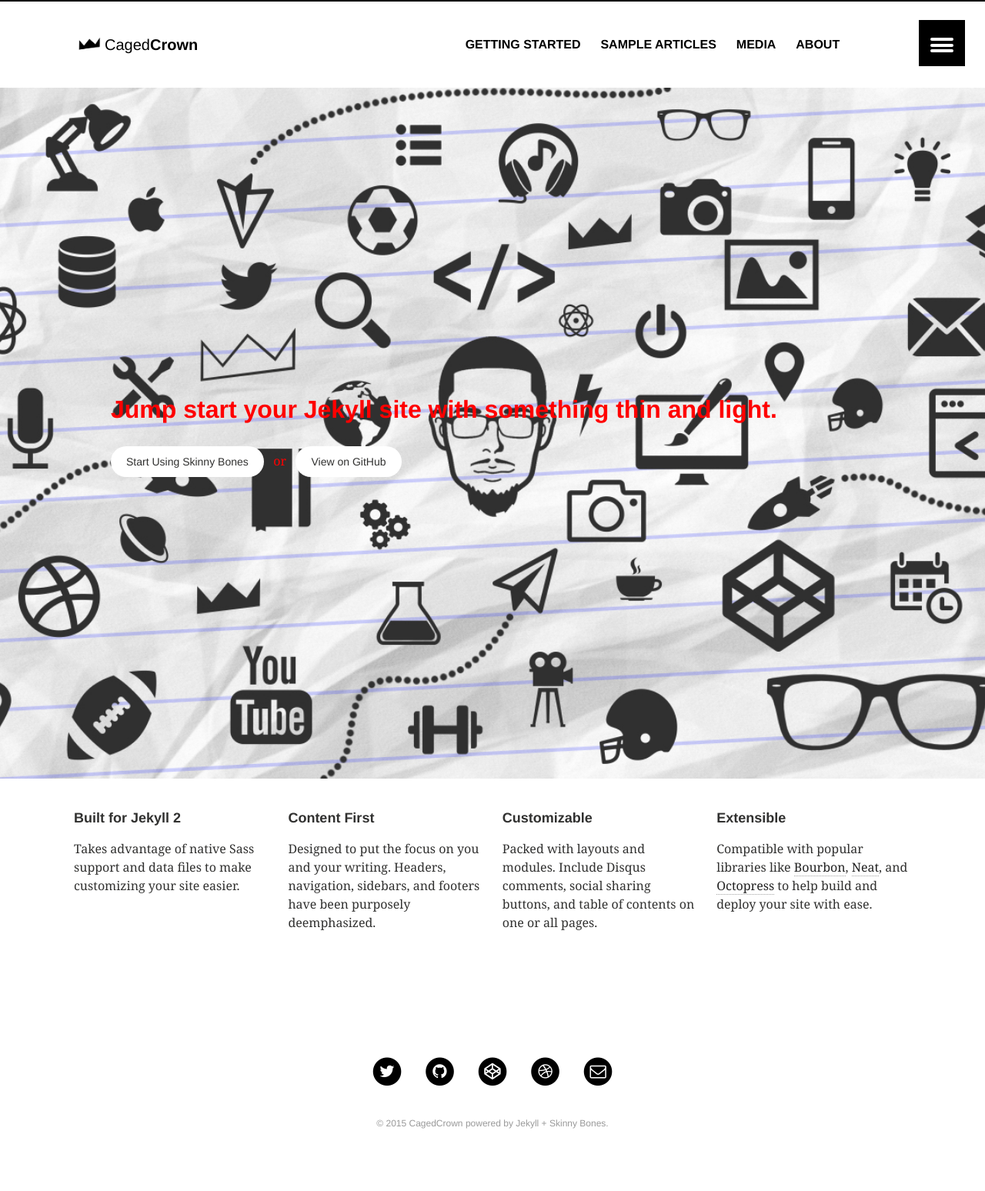
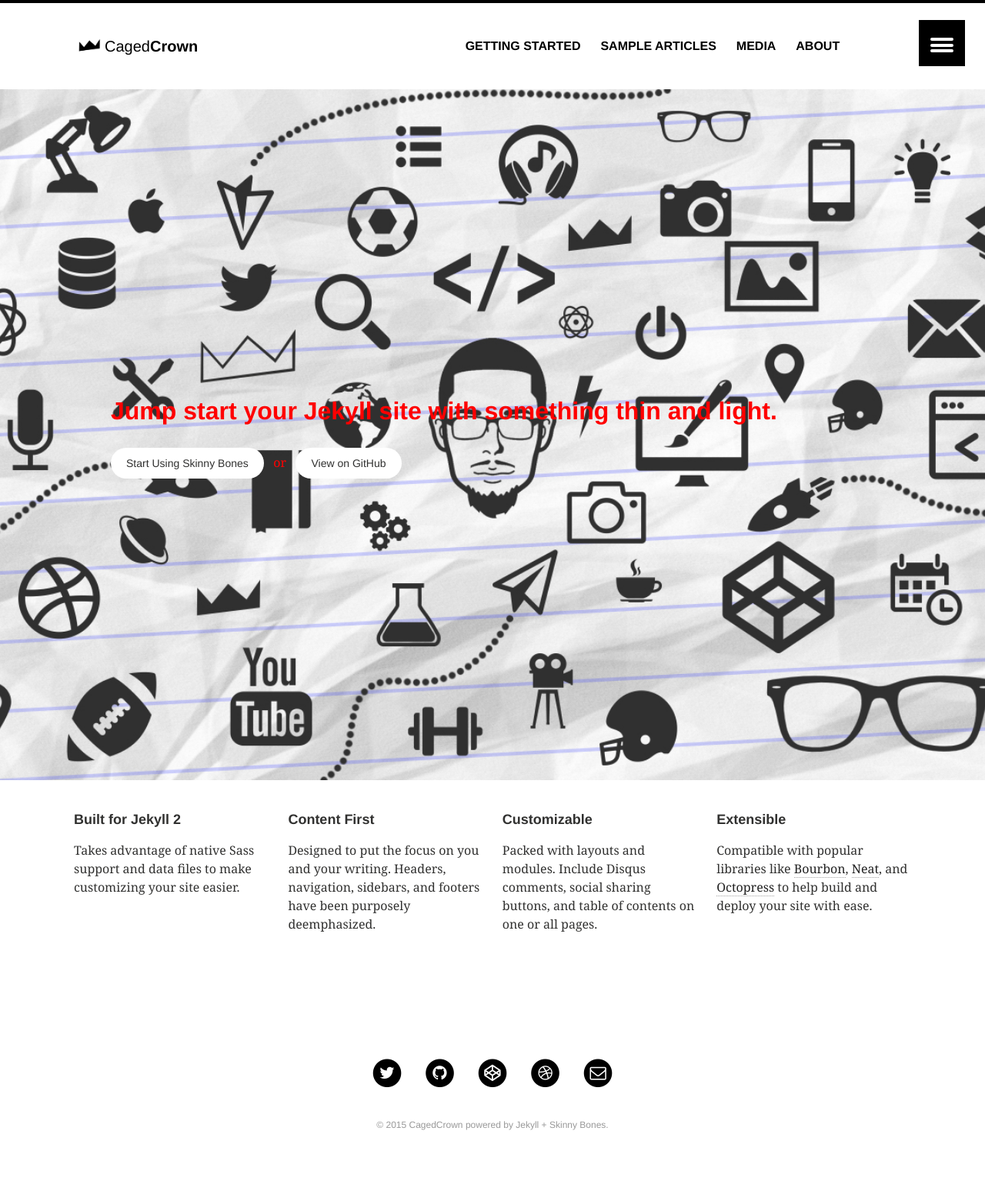
Before and after one commit to cagedcrown/cagedcrown.github.io, a Jekyll site: the page built from index.md, in a window 1280 px wide. Shown: the whole page at 77% size. Built offline with Jekyll 4.4.1, drawn with Linux system fonts in a browser that asks for light colours.

Commit message:
added black border to top of navbar

```diff
--- a/_sass/_layout.scss
+++ b/_sass/_layout.scss
@@ -2,7 +2,7 @@
 // --------------------------------------------------
 
 #masthead {
-	border-top: 2px solid black;
+	border-top: 4px solid black;
 
 	padding: $gutter;
 	z-index: 5;
```
